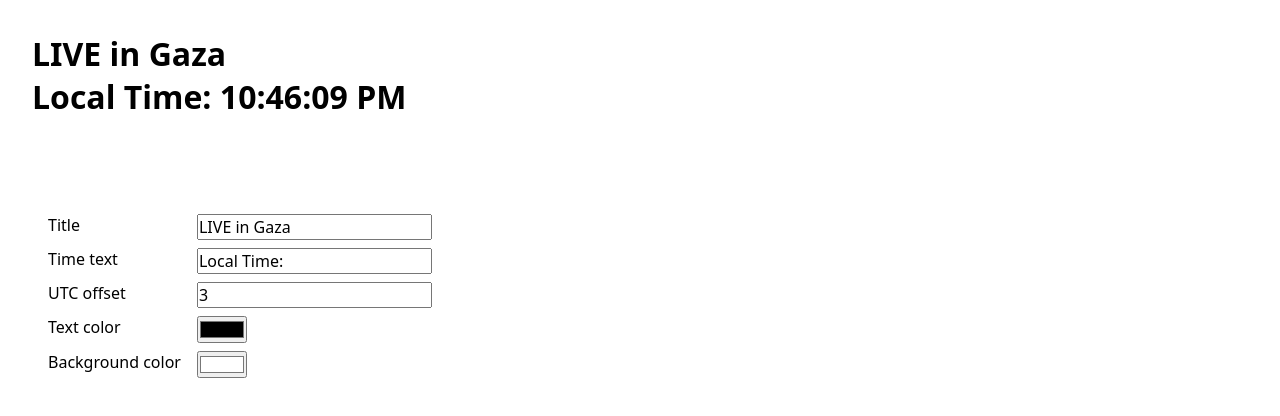
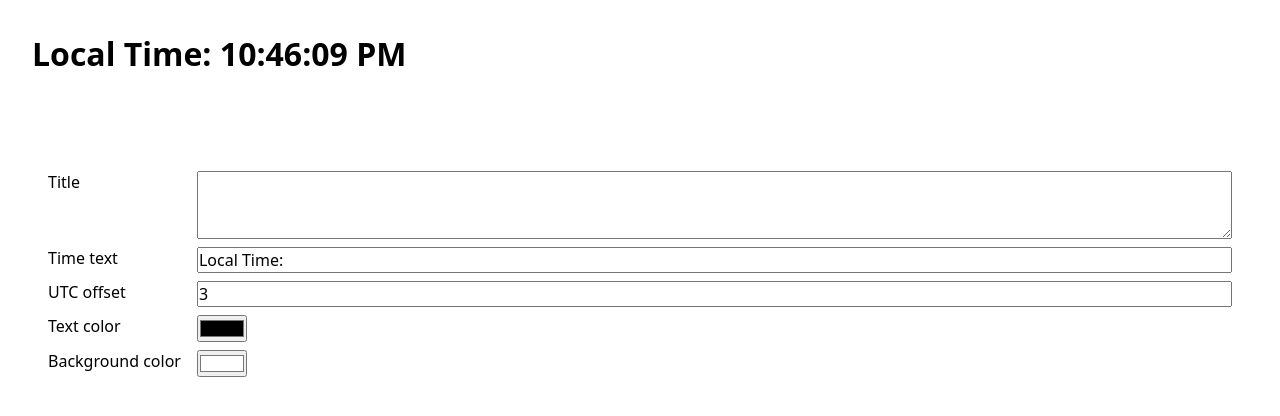
Before and after one commit to mark-boots/div.github.io, a plain HTML site: page index.html in a window 1280 px wide. Drawn offline with Linux system fonts and the light colour scheme.

Commit message:
textarea for title

```diff
--- a/index.html
+++ b/index.html
@@ -24,9 +24,9 @@
 
     <div class="settings">
         <label for="input-title">Title</label>
-        <input type="text" id="input-title" name="input-title" value="LIVE in Gaza">
-
-        <label for="input-time-text">Time text</label>
+        <!-- <input type="text" id="input-title" name="input-title" value="LIVE in Gaza"> -->
+        <textarea name="" id="input-title" name="input-title" value="LIVE in Gaza" rows="3"></textarea>
+        <label for="input-time-text" >Time text</label>
         <input type="text" id="input-time-text" name="input-time-text" value="Local Time:">
 
         <label for="input-utc-offset">UTC offset</label>
--- a/style.css
+++ b/style.css
@@ -4,10 +4,9 @@ body {
     padding: 2rem;
     background-color: var(--output-background-color)
 }
-
 #output {
     margin-bottom: 5rem;
-
+    width: max-content;
     color: var(--output-text-color)
 }
 #output > .title{
@@ -17,17 +16,20 @@ body {
 #output > .time{
     font-size: 2rem;
     font-weight: bold;
+    /* text-align: right; */
 }
 
 .settings{
-    width: max-content;
+    width: 100%;
     padding: 1rem;
     background-color: white;
     color: black;
     display: grid;
-    grid-template-columns: repeat(2, max-content);
+    grid-template-columns: max-content 1fr;
     gap: 0.5rem 1rem;
     font-family: system-ui, sans-serif;
+
+}
 
 }
 .settings > * {
```
